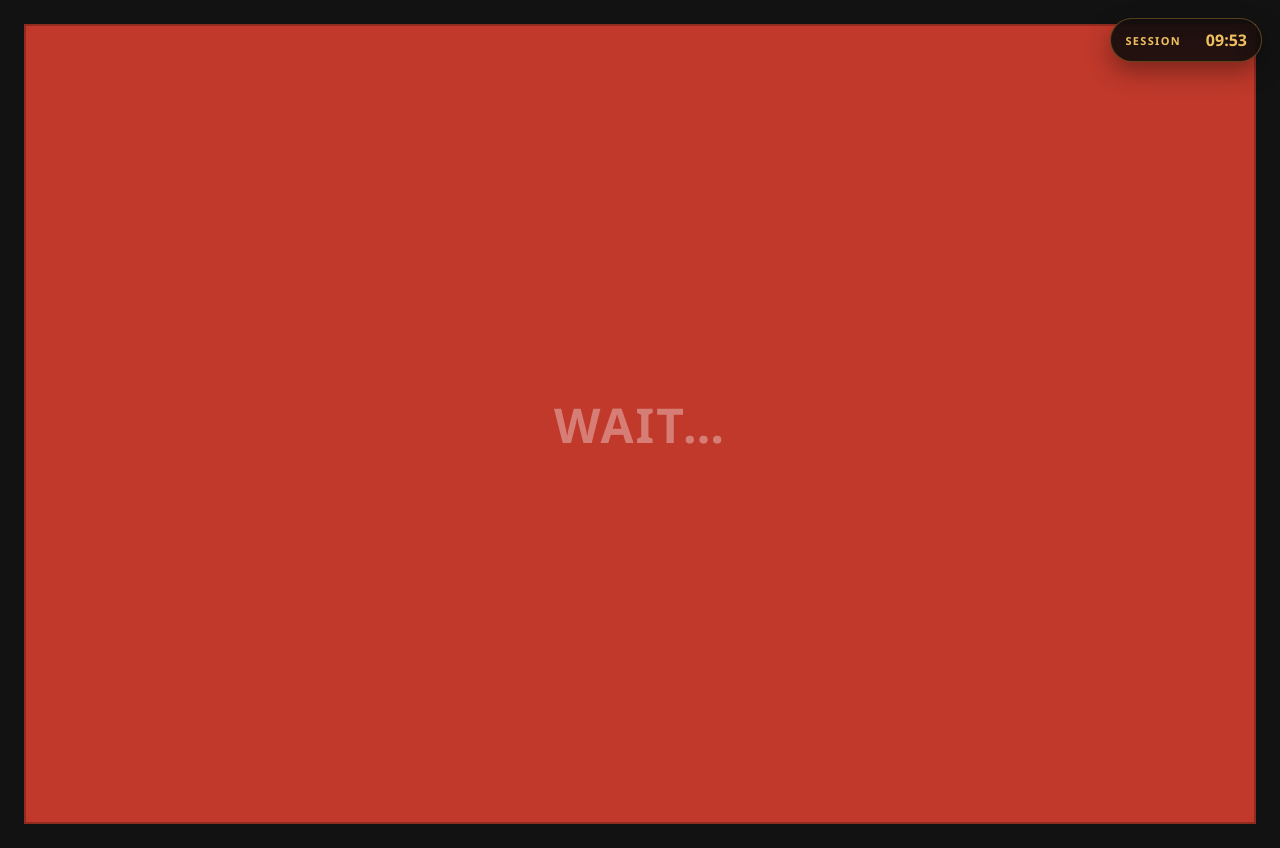
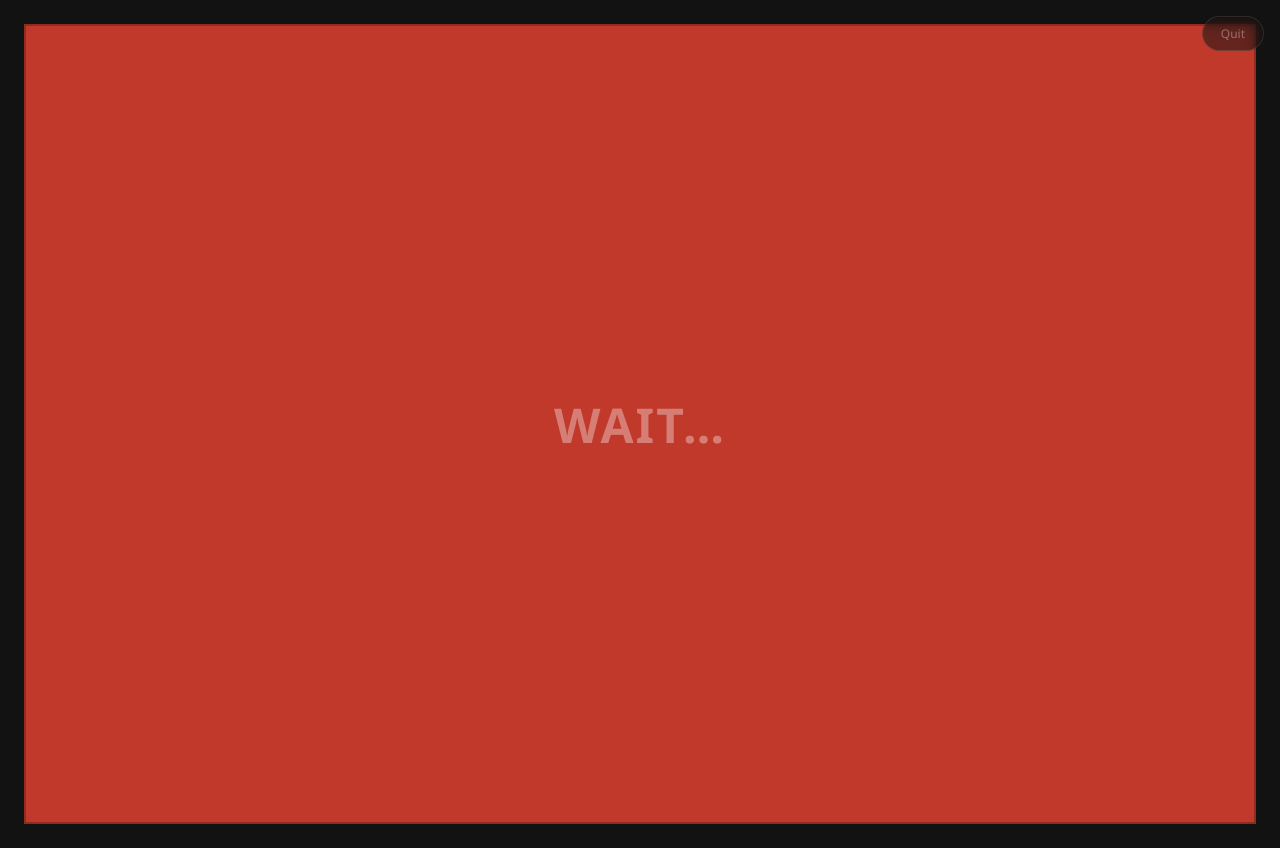
Before and after one commit to oSlashh/Gaming-Console, an Angular app: page /reaction-time in a window 1280 px wide. Both pictures are taken after a click on the button "Start Game". Built offline with nearby package versions, Linux system fonts and the light colour scheme.

Commit message:
finallaaa

```diff
--- a/src/app/game-page/game-page.css
+++ b/src/app/game-page/game-page.css
@@ -93,7 +93,7 @@
 }
 
 .section-heading h2 {
-  color: #d8a23a;
+  color: #00ffd5;
   font-size: 1.35rem;
   margin-bottom: 6px;
 }
--- a/src/app/game-page/game-page.html
+++ b/src/app/game-page/game-page.html
@@ -1,14 +1,14 @@
 <section class="game-page-container">
   <div class="game-page-shell">
     <header class="hero-panel">
-      <p class="eyebrow">Prototype landing page</p>
+
       <h1>{{ pageTitle }}</h1>
       <p class="lead">{{ pageDescription }}</p>
       <div class="status-pill">
           {{ statusText() }}
       </div>
-      <h2>Pick a game</h2>
-      <p>Each card is ready to connect to its own route once the game flow is added.</p>
+
+
     </header>
 
     <div class="games-grid">
--- a/src/app/game-page/game-page.ts
+++ b/src/app/game-page/game-page.ts
@@ -20,7 +20,7 @@ export class GamePage {
 
   pageTitle = 'Gaming Console Dashboard';
   pageDescription =
-    'Choose a prototype game to explore the next step of your console experience.';
+    'Choose a game to play from the selection below! :D';
 
   readonly games: GameOption[] = [
     {
--- a/src/app/reaction-time/reaction-time.css
+++ b/src/app/reaction-time/reaction-time.css
@@ -30,47 +30,6 @@
   color: var(--text);
   padding: 24px;
   box-sizing: border-box;
-}
-
-/* ─── Session timer ──────────────────────────────────────────────────────── */
-.session-status {
-  position: fixed;
-  top: 18px;
-  right: 18px;
-  z-index: 20;
-  display: flex;
-  justify-content: flex-end;
-  pointer-events: none;
-}
-
-.session-pill {
-  display: inline-flex;
-  align-items: center;
-  gap: 10px;
-  padding: 10px 14px;
-  border-radius: 999px;
-  border: 1px solid rgba(216, 162, 58, 0.35);
-  background: rgba(12, 12, 12, 0.88);
-  color: var(--text);
-  box-shadow: 0 10px 24px rgba(0, 0, 0, 0.35);
-  backdrop-filter: blur(10px);
-}
-
-.session-pill__label {
-  font-size: 11px;
-  font-weight: 700;
-  letter-spacing: 0.12em;
-  text-transform: uppercase;
-  color: var(--gold-light);
-}
-
-.session-pill__value {
-  font-size: 16px;
-  font-weight: 800;
-  color: var(--gold-light);
-  font-variant-numeric: tabular-nums;
-  min-width: 56px;
-  text-align: right;
 }
 
 /* ─── Card (shared by home / result / too-early) ──────────────────────────── */
@@ -206,7 +165,43 @@
   transform: scale(0.98);
 }
 
-/* ─── Ghost button ────────────────────────────────────────────────────────── */
+/* ─── Quit button ─────────────────────────────────────────────────────────── */
+.btn-quit {
+  width: 100%;
+  background: transparent;
+  border: 1px solid rgba(255, 255, 255, 0.12);
+  border-radius: 8px;
+  color: var(--text-muted);
+  font-family: var(--font);
+  font-size: 13px;
+  font-weight: 500;
+  padding: 10px 0;
+  cursor: pointer;
+  opacity: 0.7;
+  transition: border-color 0.15s, color 0.15s, opacity 0.15s;
+}
+
+.btn-quit:hover {
+  border-color: rgba(192, 57, 43, 0.5);
+  color: #e74c3c;
+  opacity: 1;
+}
+
+/* Floating pill overlaid on the full-screen arena */
+.btn-quit--arena {
+  position: fixed;
+  top: 16px;
+  right: 16px;
+  width: auto;
+  padding: 8px 18px;
+  font-size: 12px;
+  border-radius: 20px;
+  background: rgba(18, 18, 18, 0.75);
+  backdrop-filter: blur(6px);
+  -webkit-backdrop-filter: blur(6px);
+  border-color: rgba(255, 255, 255, 0.15);
+  z-index: 100;
+}
 .btn-ghost {
   width: 100%;
   background: transparent;
--- a/src/app/reaction-time/reaction-time.html
+++ b/src/app/reaction-time/reaction-time.html
@@ -1,10 +1,4 @@
 <div class="rtg-wrapper">
-  <div class="session-status" aria-live="polite" aria-atomic="true">
-    <div class="session-pill">
-      <span class="session-pill__label">Session</span>
-      <span class="session-pill__value">{{ sessionTimeLabel() }}</span>
-    </div>
-  </div>
 
   <!-- ═══════════════════════════════ HOME ════════════════════════════════════ -->
   @if (phase() === 'home') {
@@ -48,6 +42,7 @@
       }
 
       <button class="btn-primary" (click)="startGame()">Start Game</button>
+      <button class="btn-quit" (click)="quitGame()">Quit Game</button>
     </div>
   }
 
@@ -70,6 +65,7 @@
         </div>
       }
     </div>
+    <button class="btn-quit btn-quit--arena" (click)="quitGame()">Quit</button>
   }
 
   <!-- ══════════════════════════ IMPOSSIBLE ARENA ════════════════════════════ -->
@@ -87,6 +83,7 @@
         </div>
       }
     </div>
+    <button class="btn-quit btn-quit--arena" (click)="quitGame()">Quit</button>
   }
 
   <!-- ════════════════════════════ TOO EARLY ═════════════════════════════════ -->
@@ -98,6 +95,7 @@
       <div class="result-actions">
         <button class="btn-primary" (click)="playAgain()">Try Again</button>
         <button class="btn-ghost" (click)="goHome()">Home</button>
+        <button class="btn-quit" (click)="quitGame()">Quit Game</button>
       </div>
     </div>
   }
@@ -111,6 +109,7 @@
       <div class="result-actions">
         <button class="btn-primary" (click)="playAgain()">Try Again</button>
         <button class="btn-ghost" (click)="goHome()">Home</button>
+        <button class="btn-quit" (click)="quitGame()">Quit Game</button>
       </div>
     </div>
   }
@@ -135,6 +134,7 @@
       <div class="result-actions">
         <button class="btn-primary" (click)="playAgain()">Play Again</button>
         <button class="btn-ghost" (click)="goHome()">Home</button>
+        <button class="btn-quit" (click)="quitGame()">Quit Game</button>
       </div>
     </div>
   }
--- a/src/app/reaction-time/reaction-time.ts
+++ b/src/app/reaction-time/reaction-time.ts
@@ -1,14 +1,13 @@
 import {
   Component,
-  OnInit,
-  inject,
   signal,
   computed,
   OnDestroy,
   ChangeDetectionStrategy,
+  inject,
 } from '@angular/core';
+import { CommonModule } from '@angular/common';
 import { Router } from '@angular/router';
-import { CommonModule } from '@angular/common';
 
 // ─── Interfaces ───────────────────────────────────────────────────────────────
 
@@ -51,8 +50,6 @@ const SECTION_COUNT: Record<Exclude<Difficulty, 'impossible'>, number> = {
 
 const MIN_DELAY_MS = 2000;
 const MAX_DELAY_MS = 5000;
-const SESSION_DURATION_SECONDS = 10 * 60;
-const SESSION_DURATION_MS = SESSION_DURATION_SECONDS * 1000;
 
 /** Distraction colors — green is intentionally excluded */
 const IMP_DISTRACTION_COLORS: ImpossibleColor[] = ['blue', 'purple', 'orange', 'yellow', 'pink'];
@@ -61,9 +58,9 @@ const IMP_DISTRACTION_COLORS: ImpossibleColor[] = ['blue', 'purple', 'orange', '
 const IMP_RED_MIN  = 400;
 const IMP_RED_MAX  = 1600;
 
-/** How long a distraction flash is visible (ms) */
-const IMP_DIST_MIN = 150;
-const IMP_DIST_MAX = 800;
+/** How long distraction flashes stay visible (ms) */
+const IMP_DIST_MIN = 500;
+const IMP_DIST_MAX = 1000;
 
 /** Probability any given event fires the green signal (geometric distribution) */
 const IMP_GREEN_CHANCE = 0.22;
@@ -79,8 +76,7 @@ const IMP_GREEN_CHANCE = 0.22;
   changeDetection: ChangeDetectionStrategy.OnPush,
 })
 export class ReactionTimeGameComponent implements OnDestroy {
-  private readonly router = inject(Router);
-
+  private readonly _router = inject(Router);
   // ── State signals ──────────────────────────────────────────────────────────
   readonly phase = signal<GamePhase>('home');
   readonly difficulty = signal<Difficulty>('easy');
@@ -90,14 +86,11 @@ export class ReactionTimeGameComponent implements OnDestroy {
   readonly bestScores = signal<BestScores>({ easy: null, medium: null, hard: null, impossible: null });
   readonly tooEarlySection = signal<number | null>(null);
   readonly impossibleSections = signal<ImpossibleSection[]>([]);
-  readonly sessionRemainingSeconds = signal(SESSION_DURATION_SECONDS);
   /** The section id secretly chosen as the target for this round */
   private _targetSectionId: number = 0;
 
   // ── Derived ────────────────────────────────────────────────────────────────
   readonly currentBest = computed(() => this.bestScores()[this.difficulty()]);
-
-  readonly sessionTimeLabel = computed(() => this._formatSessionTime(this.sessionRemainingSeconds()));
 
   readonly resultMessage = computed(() => {
     const t = this.reactionTime();
@@ -124,32 +117,21 @@ export class ReactionTimeGameComponent implements OnDestroy {
   // ── Private fields ─────────────────────────────────────────────────────────
   private _delayTimer: ReturnType<typeof setTimeout> | null = null;
   private _impossibleFlashTimer: ReturnType<typeof setTimeout> | null = null;
-  private _sessionTickTimer: ReturnType<typeof setInterval> | null = null;
-  private _sessionExpiryTimer: ReturnType<typeof setTimeout> | null = null;
-  private _sessionEndsAt = 0;
-  private _sessionEnded = false;
   private _startTimestamp: number | null = null;
 
   // ── Lifecycle ──────────────────────────────────────────────────────────────
-  ngOnInit(): void {
-    this._startSessionTimer();
-  }
-
   ngOnDestroy(): void {
     this._clearTimer();
     this._clearImpossibleTimer();
-    this._clearSessionTimers();
   }
 
   // ── Public actions ─────────────────────────────────────────────────────────
 
   selectDifficulty(d: Difficulty): void {
-    if (this._sessionEnded) return;
     this.difficulty.set(d);
   }
 
   startGame(): void {
-    if (this._sessionEnded) return;
     this._clearTimer();
     this._clearImpossibleTimer();
     this.reactionTime.set(null);
@@ -168,7 +150,6 @@ export class ReactionTimeGameComponent implements OnDestroy {
   }
 
   handleSectionClick(sectionId: number): void {
-    if (this._sessionEnded) return;
     const p = this.phase();
 
     if (p === 'waiting') {
@@ -195,7 +176,6 @@ export class ReactionTimeGameComponent implements OnDestroy {
 
   /** Called when the user clicks a section in Impossible mode */
   handleImpossibleSectionClick(sectionId: number): void {
-    if (this._sessionEnded) return;
     const p = this.phase();
     if (p !== 'waiting' && p !== 'ready') return;
 
@@ -225,15 +205,22 @@ export class ReactionTimeGameComponent implements OnDestroy {
   }
 
   playAgain(): void {
-    if (this._sessionEnded) return;
     this.startGame();
   }
 
   goHome(): void {
-    if (this._sessionEnded) return;
     this._clearTimer();
     this._clearImpossibleTimer();
     this.phase.set('home');
+  }
+
+  /** Tear down all active timers and navigate back to the Game Page. */
+  quitGame(): void {
+    this._clearTimer();
+    this._clearImpossibleTimer();
+    this._startTimestamp = null;
+    this.phase.set('home');
+    this._router.navigate(['/game-page']);
   }
 
   // ── Private helpers ────────────────────────────────────────────────────────
@@ -303,22 +290,28 @@ export class ReactionTimeGameComponent implements OnDestroy {
     // No auto-expire for grid mode — player must click the correct green cell.
   }
 
-  /** Flash a random distraction color on a random section, then reset to red. */
+  /** Flash 1–4 random sections simultaneously, each with an independent distraction color. */
   private _showImpossibleDistraction(): void {
-    const sectionId = Math.floor(Math.random() * 4);
-    const color = IMP_DISTRACTION_COLORS[
-      Math.floor(Math.random() * IMP_DISTRACTION_COLORS.length)
-    ] as ImpossibleColor;
+    // Shuffle section ids [0,1,2,3] and take a random slice of 1–4
+    const shuffled = [0, 1, 2, 3].sort(() => Math.random() - 0.5);
+    const count = 1 + Math.floor(Math.random() * 4); // 1, 2, 3, or 4
+    const targetIds = new Set(shuffled.slice(0, count));
 
     this.impossibleSections.update(secs =>
-      secs.map(s => ({ ...s, color: s.id === sectionId ? color : s.color }))
+      secs.map(s => {
+        if (!targetIds.has(s.id)) return s;
+        const color = IMP_DISTRACTION_COLORS[
+          Math.floor(Math.random() * IMP_DISTRACTION_COLORS.length)
+        ] as ImpossibleColor;
+        return { ...s, color };
+      })
     );
 
     const hold = IMP_DIST_MIN + Math.random() * (IMP_DIST_MAX - IMP_DIST_MIN);
     this._impossibleFlashTimer = setTimeout(() => {
-      // Reset the flashed section back to red, then schedule the next event
+      // Reset only the sections that were lit up
       this.impossibleSections.update(secs =>
-        secs.map(s => ({ ...s, color: s.id === sectionId ? ('red' as ImpossibleColor) : s.color }))
+        secs.map(s => targetIds.has(s.id) ? { ...s, color: 'red' as ImpossibleColor } : s)
       );
       this._scheduleImpossibleEvent();
     }, hold);
@@ -345,62 +338,4 @@ export class ReactionTimeGameComponent implements OnDestroy {
       this._impossibleFlashTimer = null;
     }
   }
-
-  private _startSessionTimer(): void {
-    this._clearSessionTimers();
-    this._sessionEnded = false;
-    this._sessionEndsAt = Date.now() + SESSION_DURATION_MS;
-    this.sessionRemainingSeconds.set(SESSION_DURATION_SECONDS);
-    this._syncSessionTimer();
-
-    this._sessionTickTimer = setInterval(() => {
-      this._syncSessionTimer();
-    }, 1000);
-
-    this._sessionExpiryTimer = setTimeout(() => {
-      this._endSession();
-    }, SESSION_DURATION_MS);
-  }
-
-  private _syncSessionTimer(): void {
-    const remainingMs = Math.max(0, this._sessionEndsAt - Date.now());
-    const remainingSeconds = Math.ceil(remainingMs / 1000);
-    this.sessionRemainingSeconds.set(remainingSeconds);
-
-    if (remainingSeconds <= 0) {
-      this._endSession();
-    }
-  }
-
-  private _endSession(): void {
-    if (this._sessionEnded) {
-      return;
-    }
-
-    this._sessionEnded = true;
-    this.sessionRemainingSeconds.set(0);
-    this._clearTimer();
-    this._clearImpossibleTimer();
-    this._clearSessionTimers();
-    void this.router.navigate(['/game-page'], { state: { sessionEnded: true } });
-  }
-
-  private _clearSessionTimers(): void {
-    if (this._sessionTickTimer !== null) {
-      clearInterval(this._sessionTickTimer);
-      this._sessionTickTimer = null;
-    }
-
-    if (this._sessionExpiryTimer !== null) {
-      clearTimeout(this._sessionExpiryTimer);
-      this._sessionExpiryTimer = null;
-    }
-  }
-
-  private _formatSessionTime(totalSeconds: number): string {
-    const minutes = Math.floor(totalSeconds / 60);
-    const seconds = totalSeconds % 60;
-
-    return `${minutes.toString().padStart(2, '0')}:${seconds.toString().padStart(2, '0')}`;
-  }
 }
```
